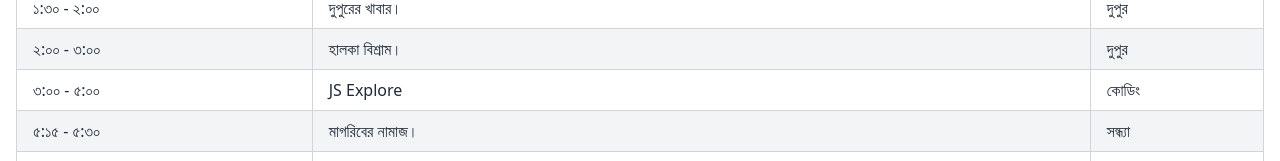
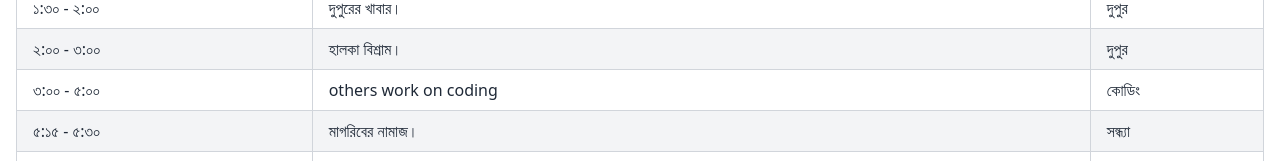
Before and after one commit to coderBelal/my-daily-routine, a React (Vite) app: page / in a window 1280 px wide. Shown: the part 409-570 px from the top of the page. Built offline with nearby package versions, Linux system fonts and the light colour scheme.

Commit message:
Update Routine.jsx

```diff
--- a/src/Components/Routine/Routine.jsx
+++ b/src/Components/Routine/Routine.jsx
@@ -49,7 +49,7 @@ const RoutineTable = () => {
     },
     {
       time: "৩:০০ - ৫:০০",
-      task: "JS Explore",
+      task: "others work   on coding ",
       category: "কোডিং",
     },
     {
```
